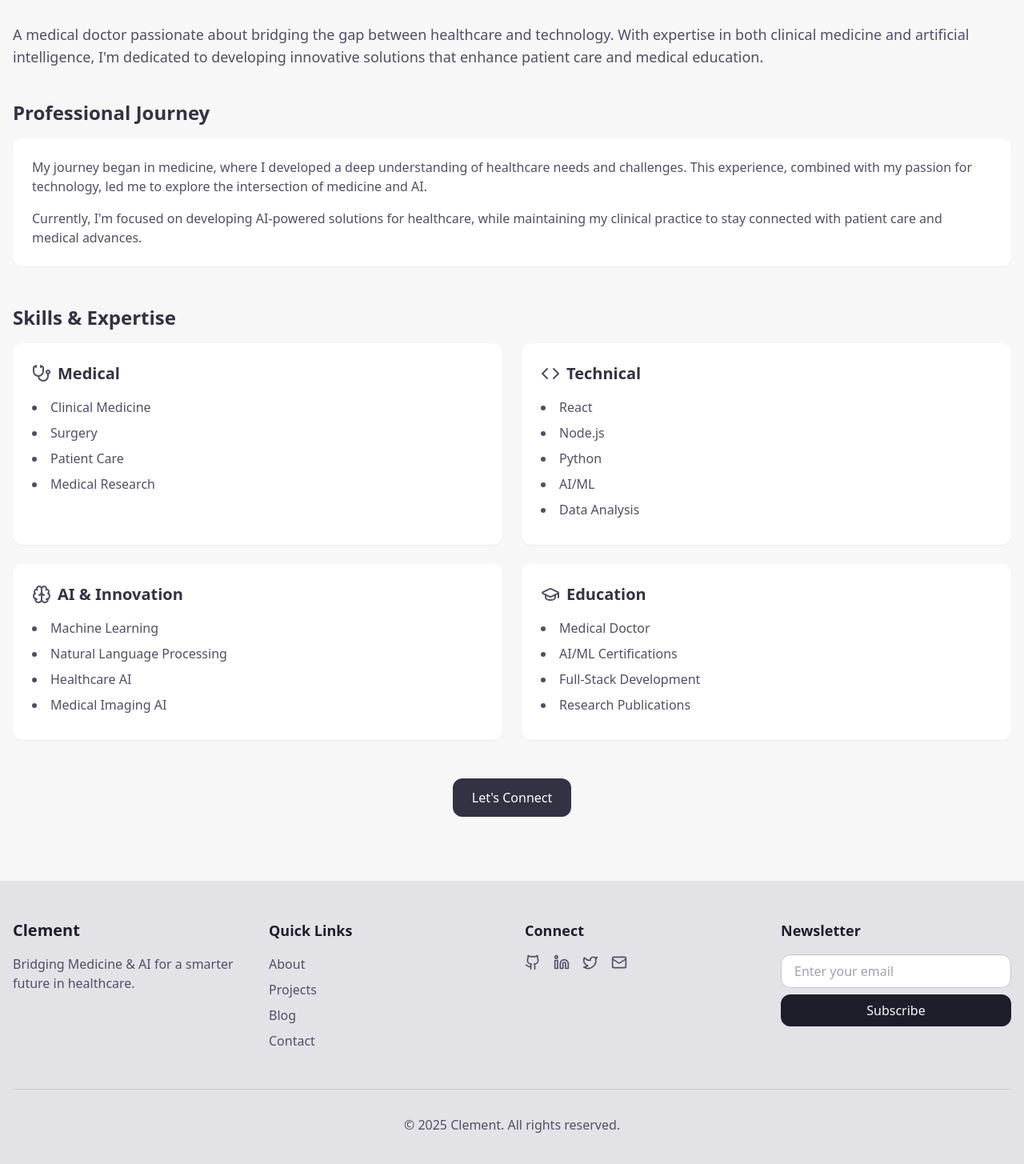
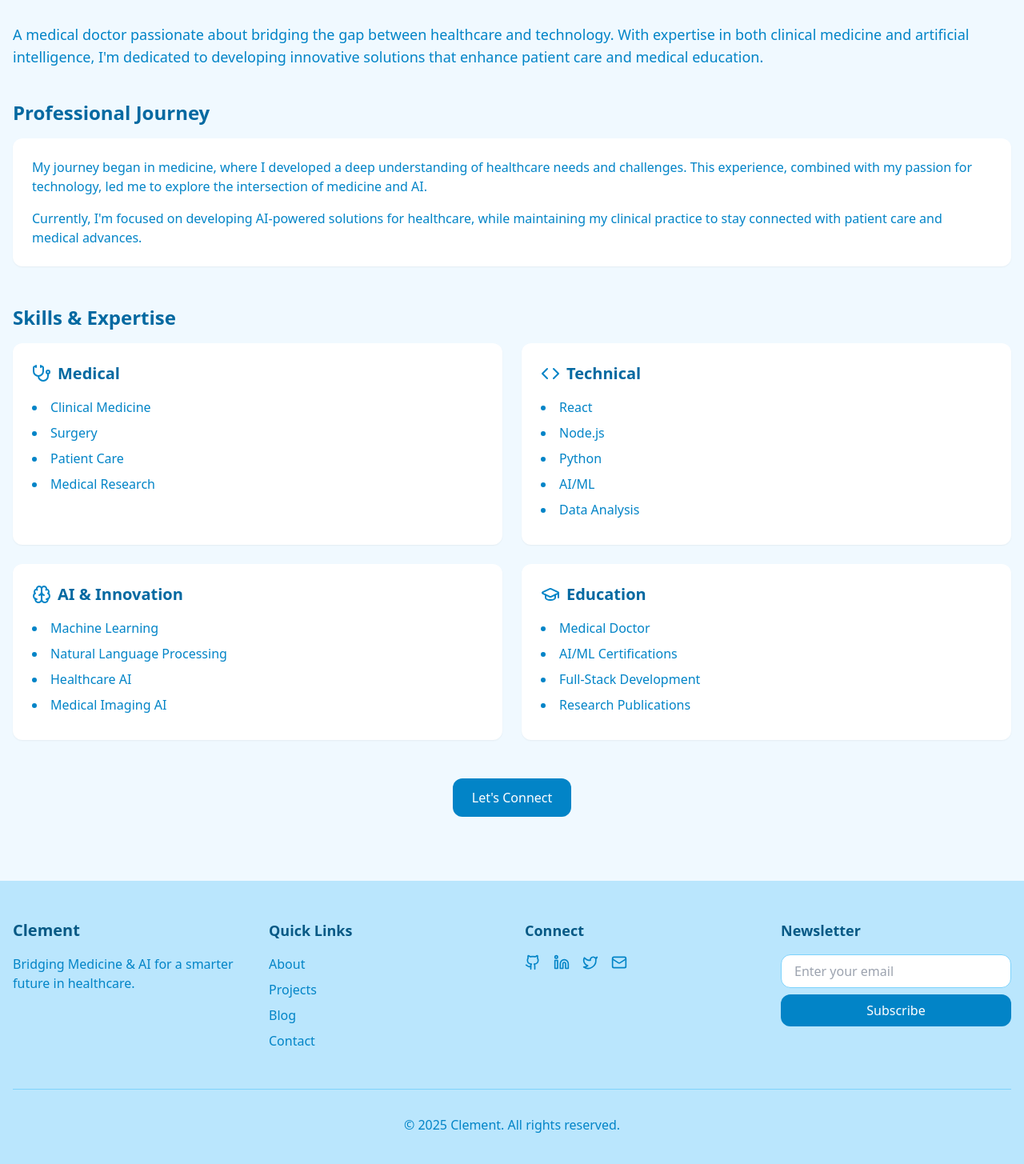
Before and after one commit to Clement-254/samuel-clement-ombati, a React (Vite) app: page /about in a window 1280 px wide. Shown: the part 115-1570 px from the top of the page at 80% size. Built offline with nearby package versions, Linux system fonts and the light colour scheme.

Commit message:
Update website theme
Update the website's theme to use the ocean blue color palette.

```diff
--- a/src/App.tsx
+++ b/src/App.tsx
@@ -21,7 +21,7 @@ const App = () => (
       <Toaster />
       <Sonner />
       <BrowserRouter>
-        <div className="min-h-screen bg-wolf-100 dark:bg-wolf-900 transition-colors duration-300 flex flex-col">
+        <div className="min-h-screen bg-ocean-50 dark:bg-ocean-900 transition-colors duration-300 flex flex-col">
           <Navigation />
           <main className="flex-1 pt-20 container mx-auto px-4">
             <Routes>
--- a/src/components/Footer.tsx
+++ b/src/components/Footer.tsx
@@ -4,61 +4,61 @@ import { Link } from "react-router-dom";
 
 const Footer = () => {
   return (
-    <footer className="bg-wolf-200 dark:bg-wolf-800 mt-20">
+    <footer className="bg-ocean-200 dark:bg-ocean-800 mt-20">
       <div className="container mx-auto px-4 py-12">
         <div className="grid grid-cols-1 sm:grid-cols-2 md:grid-cols-4 gap-8">
           <div className="space-y-4">
-            <h3 className="text-xl font-bold text-wolf-800 dark:text-wolf-100">Clement</h3>
-            <p className="text-wolf-600 dark:text-wolf-300 text-sm md:text-base">
+            <h3 className="text-xl font-bold text-ocean-800 dark:text-ocean-100">Clement</h3>
+            <p className="text-ocean-600 dark:text-ocean-300 text-sm md:text-base">
               Bridging Medicine & AI for a smarter future in healthcare.
             </p>
           </div>
 
           <div className="space-y-4">
-            <h4 className="text-lg font-semibold text-wolf-800 dark:text-wolf-100">Quick Links</h4>
+            <h4 className="text-lg font-semibold text-ocean-800 dark:text-ocean-100">Quick Links</h4>
             <ul className="space-y-2">
-              <li><Link to="/about" className="text-wolf-600 dark:text-wolf-300 hover:text-wolf-800 dark:hover:text-wolf-100 text-sm md:text-base transition-colors">About</Link></li>
-              <li><Link to="/projects" className="text-wolf-600 dark:text-wolf-300 hover:text-wolf-800 dark:hover:text-wolf-100 text-sm md:text-base transition-colors">Projects</Link></li>
-              <li><Link to="/blog" className="text-wolf-600 dark:text-wolf-300 hover:text-wolf-800 dark:hover:text-wolf-100 text-sm md:text-base transition-colors">Blog</Link></li>
-              <li><Link to="/contact" className="text-wolf-600 dark:text-wolf-300 hover:text-wolf-800 dark:hover:text-wolf-100 text-sm md:text-base transition-colors">Contact</Link></li>
+              <li><Link to="/about" className="text-ocean-600 dark:text-ocean-300 hover:text-ocean-800 dark:hover:text-ocean-100 text-sm md:text-base transition-colors">About</Link></li>
+              <li><Link to="/projects" className="text-ocean-600 dark:text-ocean-300 hover:text-ocean-800 dark:hover:text-ocean-100 text-sm md:text-base transition-colors">Projects</Link></li>
+              <li><Link to="/blog" className="text-ocean-600 dark:text-ocean-300 hover:text-ocean-800 dark:hover:text-ocean-100 text-sm md:text-base transition-colors">Blog</Link></li>
+              <li><Link to="/contact" className="text-ocean-600 dark:text-ocean-300 hover:text-ocean-800 dark:hover:text-ocean-100 text-sm md:text-base transition-colors">Contact</Link></li>
             </ul>
           </div>
 
           <div className="space-y-4">
-            <h4 className="text-lg font-semibold text-wolf-800 dark:text-wolf-100">Connect</h4>
+            <h4 className="text-lg font-semibold text-ocean-800 dark:text-ocean-100">Connect</h4>
             <div className="flex space-x-4">
-              <a href="https://github.com" target="_blank" rel="noopener noreferrer" className="text-wolf-600 dark:text-wolf-300 hover:text-wolf-800 dark:hover:text-wolf-100 transition-colors">
+              <a href="https://github.com" target="_blank" rel="noopener noreferrer" className="text-ocean-600 dark:text-ocean-300 hover:text-ocean-800 dark:hover:text-ocean-100 transition-colors">
                 <Github className="w-5 h-5" />
               </a>
-              <a href="https://linkedin.com" target="_blank" rel="noopener noreferrer" className="text-wolf-600 dark:text-wolf-300 hover:text-wolf-800 dark:hover:text-wolf-100 transition-colors">
+              <a href="https://linkedin.com" target="_blank" rel="noopener noreferrer" className="text-ocean-600 dark:text-ocean-300 hover:text-ocean-800 dark:hover:text-ocean-100 transition-colors">
                 <Linkedin className="w-5 h-5" />
               </a>
-              <a href="https://twitter.com" target="_blank" rel="noopener noreferrer" className="text-wolf-600 dark:text-wolf-300 hover:text-wolf-800 dark:hover:text-wolf-100 transition-colors">
+              <a href="https://twitter.com" target="_blank" rel="noopener noreferrer" className="text-ocean-600 dark:text-ocean-300 hover:text-ocean-800 dark:hover:text-ocean-100 transition-colors">
                 <Twitter className="w-5 h-5" />
               </a>
-              <a href="mailto:contact@example.com" className="text-wolf-600 dark:text-wolf-300 hover:text-wolf-800 dark:hover:text-wolf-100 transition-colors">
+              <a href="mailto:contact@example.com" className="text-ocean-600 dark:text-ocean-300 hover:text-ocean-800 dark:hover:text-ocean-100 transition-colors">
                 <Mail className="w-5 h-5" />
               </a>
             </div>
           </div>
 
           <div className="space-y-4">
-            <h4 className="text-lg font-semibold text-wolf-800 dark:text-wolf-100">Newsletter</h4>
+            <h4 className="text-lg font-semibold text-ocean-800 dark:text-ocean-100">Newsletter</h4>
             <form className="space-y-2">
               <input
                 type="email"
                 placeholder="Enter your email"
-                className="w-full px-4 py-2 rounded-lg bg-white dark:bg-wolf-700 border border-wolf-300 dark:border-wolf-600 text-wolf-800 dark:text-wolf-100 text-sm md:text-base focus:outline-none focus:ring-2 focus:ring-wolf-500 transition-all"
+                className="w-full px-4 py-2 rounded-lg bg-white dark:bg-ocean-700 border border-ocean-300 dark:border-ocean-600 text-ocean-800 dark:text-ocean-100 text-sm md:text-base focus:outline-none focus:ring-2 focus:ring-ocean-500 transition-all"
               />
-              <button className="w-full px-4 py-2 bg-wolf-800 dark:bg-wolf-100 text-wolf-100 dark:text-wolf-800 rounded-lg hover:bg-wolf-700 dark:hover:bg-wolf-200 transition-colors text-sm md:text-base">
+              <button className="w-full px-4 py-2 bg-ocean-600 dark:bg-ocean-500 text-white rounded-lg hover:bg-ocean-700 dark:hover:bg-ocean-400 transition-colors text-sm md:text-base">
                 Subscribe
               </button>
             </form>
           </div>
         </div>
 
-        <div className="mt-12 pt-8 border-t border-wolf-300 dark:border-wolf-700">
-          <p className="text-center text-wolf-600 dark:text-wolf-300 text-sm md:text-base">
+        <div className="mt-12 pt-8 border-t border-ocean-300 dark:border-ocean-700">
+          <p className="text-center text-ocean-600 dark:text-ocean-300 text-sm md:text-base">
             © {new Date().getFullYear()} Clement. All rights reserved.
           </p>
         </div>
--- a/src/pages/About.tsx
+++ b/src/pages/About.tsx
@@ -33,43 +33,40 @@ const About = () => {
       exit={{ opacity: 0, y: -20 }}
       className="page-transition"
     >
-      <h1 className="text-4xl font-bold mb-6 text-wolf-800 dark:text-wolf-100">About Me</h1>
+      <h1 className="text-4xl font-bold mb-6 text-ocean-800 dark:text-ocean-100">About Me</h1>
 
-      {/* Introduction */}
       <div className="prose dark:prose-invert max-w-none mb-10">
-        <p className="text-lg text-wolf-600 dark:text-wolf-300">
+        <p className="text-lg text-ocean-600 dark:text-ocean-300">
           A medical doctor passionate about bridging the gap between healthcare and technology.
           With expertise in both clinical medicine and artificial intelligence, I'm dedicated to
           developing innovative solutions that enhance patient care and medical education.
         </p>
       </div>
 
-      {/* Professional Journey */}
       <section className="mb-12">
-        <h2 className="text-2xl font-semibold mb-4 text-wolf-700 dark:text-wolf-200">Professional Journey</h2>
-        <div className="bg-white dark:bg-wolf-800 rounded-lg p-6 shadow-sm">
-          <p className="text-wolf-600 dark:text-wolf-300 mb-4">
+        <h2 className="text-2xl font-semibold mb-4 text-ocean-700 dark:text-ocean-200">Professional Journey</h2>
+        <div className="bg-white dark:bg-ocean-800 rounded-lg p-6 shadow-sm">
+          <p className="text-ocean-600 dark:text-ocean-300 mb-4">
             My journey began in medicine, where I developed a deep understanding of healthcare needs and challenges.
             This experience, combined with my passion for technology, led me to explore the intersection of medicine and AI.
           </p>
-          <p className="text-wolf-600 dark:text-wolf-300">
+          <p className="text-ocean-600 dark:text-ocean-300">
             Currently, I'm focused on developing AI-powered solutions for healthcare, while maintaining my clinical practice
             to stay connected with patient care and medical advances.
           </p>
         </div>
       </section>
 
-      {/* Skills Grid */}
       <section className="mb-12">
-        <h2 className="text-2xl font-semibold mb-4 text-wolf-700 dark:text-wolf-200">Skills & Expertise</h2>
+        <h2 className="text-2xl font-semibold mb-4 text-ocean-700 dark:text-ocean-200">Skills & Expertise</h2>
         <div className="grid grid-cols-1 md:grid-cols-2 gap-6">
           {skills.map((skill) => (
-            <div key={skill.category} className="bg-white dark:bg-wolf-800 rounded-lg p-6 shadow-sm">
+            <div key={skill.category} className="bg-white dark:bg-ocean-800 rounded-lg p-6 shadow-sm">
               <div className="flex items-center mb-4">
-                <skill.icon className="w-6 h-6 text-wolf-600 dark:text-wolf-300 mr-2" />
-                <h3 className="text-xl font-semibold text-wolf-700 dark:text-wolf-200">{skill.category}</h3>
+                <skill.icon className="w-6 h-6 text-ocean-600 dark:text-ocean-300 mr-2" />
+                <h3 className="text-xl font-semibold text-ocean-700 dark:text-ocean-200">{skill.category}</h3>
               </div>
-              <ul className="list-disc list-inside text-wolf-600 dark:text-wolf-300">
+              <ul className="list-disc list-inside text-ocean-600 dark:text-ocean-300">
                 {skill.items.map((item) => (
                   <li key={item} className="mb-2">{item}</li>
                 ))}
@@ -79,11 +76,10 @@ const About = () => {
         </div>
       </section>
 
-      {/* Call to Action */}
       <section className="text-center">
         <a
           href="/contact"
-          className="inline-flex items-center px-6 py-3 bg-wolf-700 hover:bg-wolf-800 text-white rounded-lg transition-colors duration-200"
+          className="inline-flex items-center px-6 py-3 bg-ocean-600 hover:bg-ocean-700 text-white rounded-lg transition-colors duration-200"
         >
           Let's Connect
         </a>
--- a/src/pages/Blog.tsx
+++ b/src/pages/Blog.tsx
@@ -9,7 +9,7 @@ const Blog = () => {
       exit={{ opacity: 0, y: -20 }}
       className="page-transition"
     >
-      <h1 className="text-4xl font-bold mb-6 text-wolf-800 dark:text-wolf-100">Blog</h1>
+      <h1 className="text-4xl font-bold mb-6 text-ocean-800 dark:text-ocean-100">Blog</h1>
       <div className="grid gap-6 md:grid-cols-2">
         {/* Blog posts will be added here */}
       </div>
```
Also changed, not shown: src/pages/Contact.tsx (+6 -7 lines), src/pages/Projects.tsx (+7 -7 lines).
